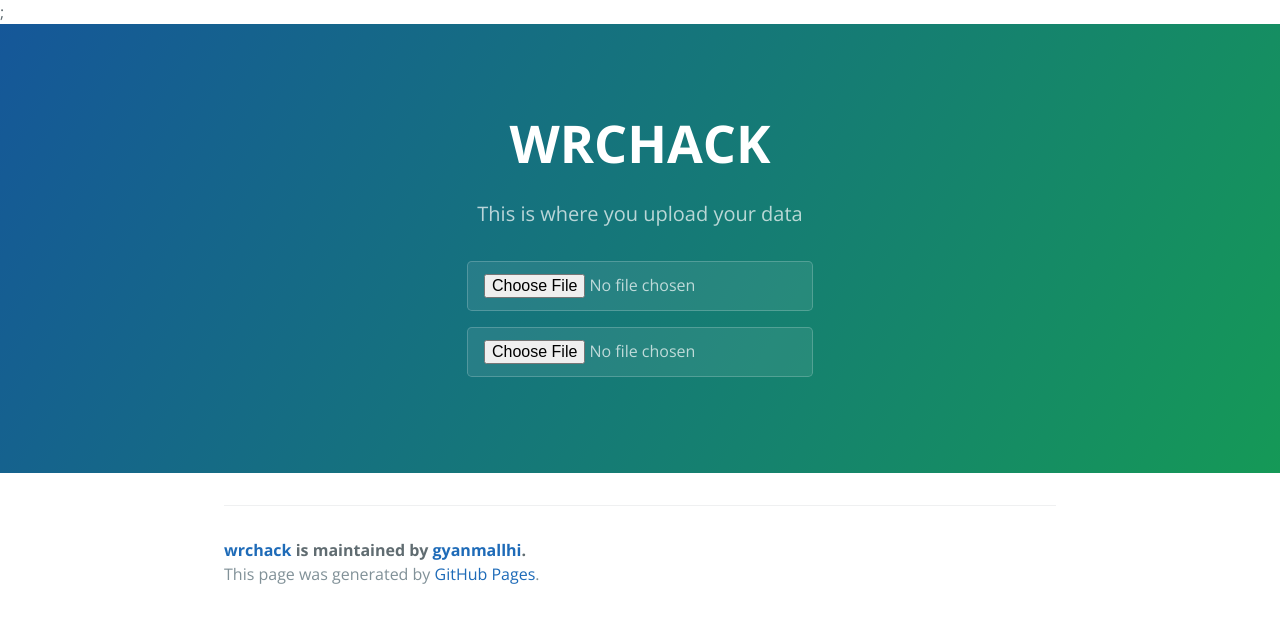
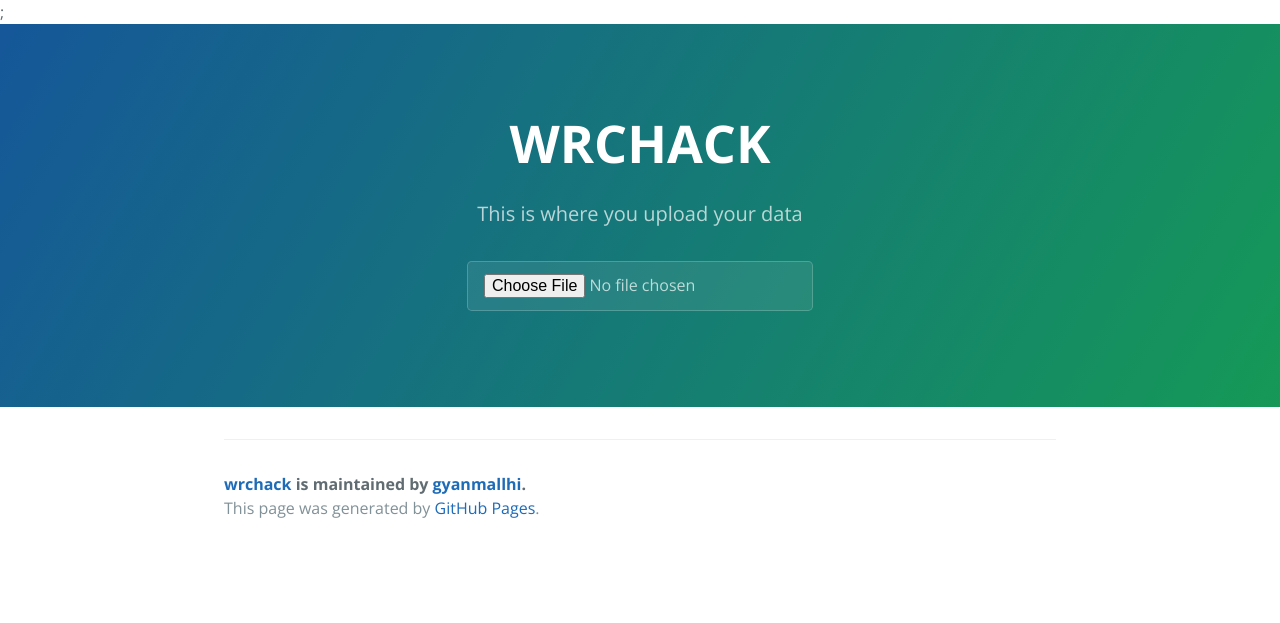
Before and after one commit to gyanmallhi/wrchack, a Jekyll site: the page built from index.md, in a window 1280 px wide. Shown: the top 623 px of the page. Built offline with Jekyll 4.4.1, drawn with Linux system fonts in a browser that asks for light colours.

Commit message:
Update default.html

```diff
--- a/_layouts/default.html
+++ b/_layouts/default.html
@@ -30,7 +30,7 @@
       <form enctype="multipart/form-data" action="/upload" method="post">
           <input class="btn" id="csv-file" type="file" />
       </form>
-      <input class="btn" type='file' onchange="readURL(this);" />
+
 
       {% if site.show_downloads %}
         <a href="{{ site.github.zip_url }}" class="btn">Download .zip</a>
```
